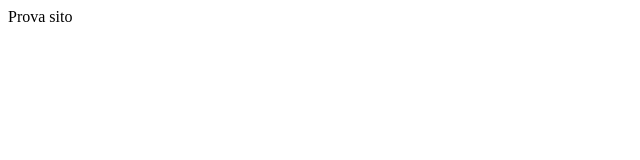
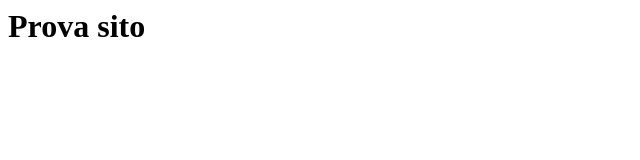
Before and after one commit to xalex01x/xalex01x.github.io, a plain HTML site: page index.html in a window 1280 px wide. Shown: the whole page, without its empty margins (0-640 px from the left). Drawn offline with Linux system fonts and the light colour scheme.

Commit message:
Update index.html

```diff
--- a/index.html
+++ b/index.html
@@ -1 +1 @@
-<div>Prova sito</div>
+<h1>Prova sito</h1>
```
